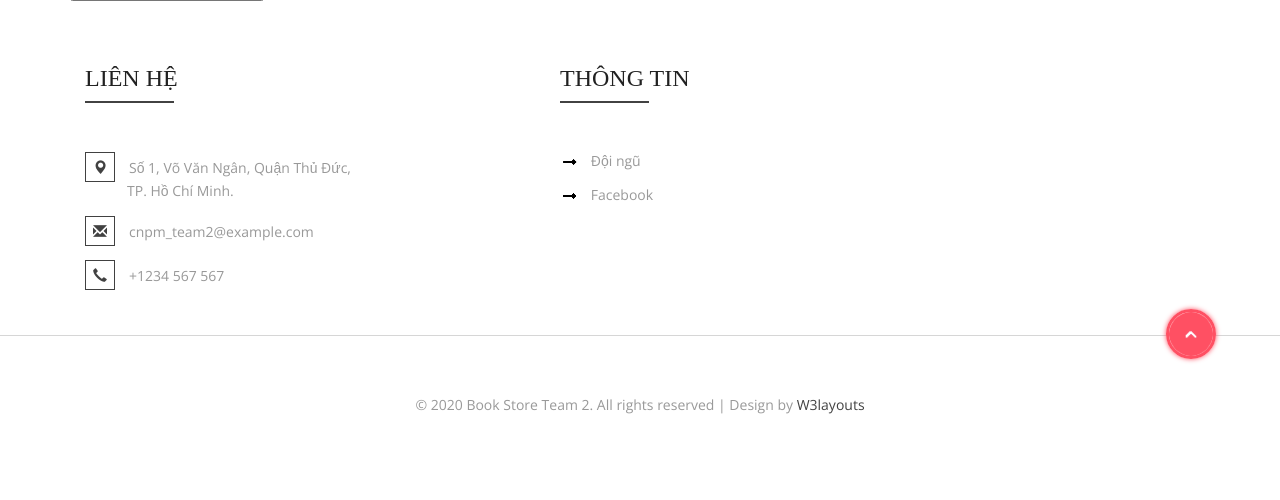
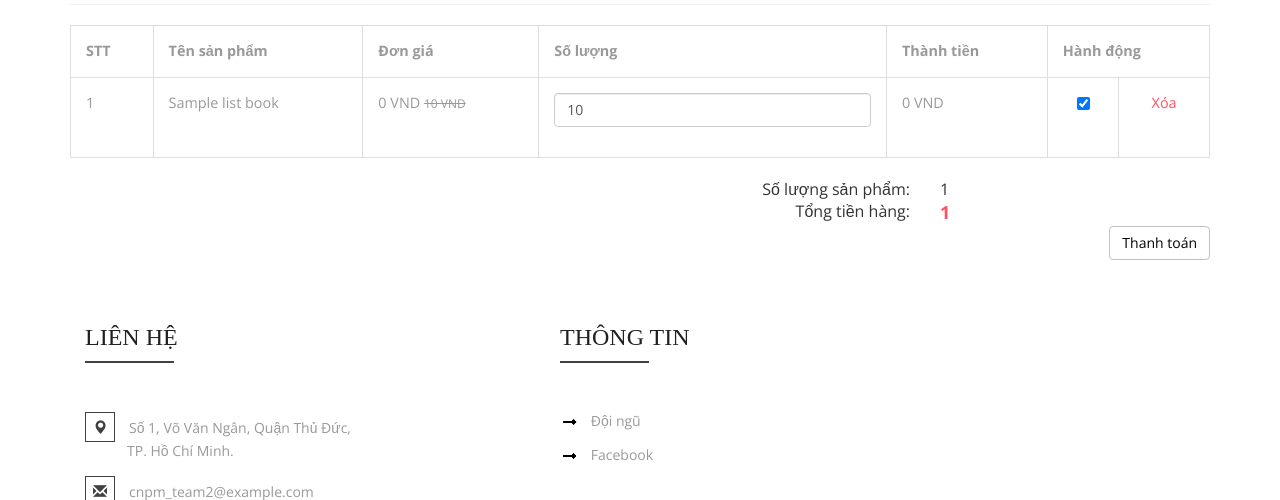
Before and after one commit to vhtiengiang177/BookStoreManagement_CNPM, a Flask app: template BookStore/templates/payment.html in a window 1280 px wide. Shown: the part 534-1034 px from the top of the page. Before the commit the page ends 948 px from the top, so only its background shows below. Run offline with Flask 2, Linux system fonts and the light colour scheme; tables that the repository leaves empty hold one stand-in row (values such as "Sample post"); the template is opened without the code that fills it: values that come from a table or form of the project are taken from there, most other values are stand-ins (such as "Sample title", 1, 10 or a date in 2020); some libraries are stand-ins or nearby versions; some web fonts are replaced.

Commit message:
trang gio hang

```diff
--- a/BookStore/main.py
+++ b/BookStore/main.py
@@ -380,6 +380,7 @@ def update_item(item_id):
                 item.quantity = int(data['quantity'])
                 db.session.commit()
                 total_quantity, total_amount = utils.cart_stats(current_user.id)
+                print(total_amount, total_quantity)
                 return jsonify(({
                     'code': 200,
                     'total_quantity': total_quantity,
--- /dev/null
+++ b/BookStore/static/css/payment.css
@@ -0,0 +1,25 @@
+.checkout-title{
+    font-size: 25px;
+    color: #ff5063;
+    font-family:'Times New Roman', Times, serif;
+    text-align: center;
+    margin-top: 10px;
+}
+
+.align-right-pay{
+    text-align: right;
+}
+
+.align-left-pay{
+    text-align: left;
+}
+
+.align-center-pay{
+    text-align: center;
+}
+
+.total-price{
+    color: #ff5063;
+    font-size: 18px;
+    font-weight: bold;
+}
--- a/BookStore/templates/payment.html
+++ b/BookStore/templates/payment.html
@@ -1,47 +1,49 @@
 {% extends 'base/base.html' %}
 
-
 {% block content %}
-<h1 class="text-center text-danger">TRANG THANH TOAN</h1>
-<div class="container">
-    <div class="alert alert-warning">
-        <h3>SO LUONG SAN PHAM: <span id="total_quantity">{{total_quantity}}</span></h3>
-        <h3>TONG TIEN: <span id="total_amount">{{total_amount}}</span> VND</h3>
-    </div>
-    <table class="table">
-        <tr>
-            <th>Tên</th>
-            <th>Giá gốc</th>
-            <th>Giá khuyến mãi</th>
-            <th>Số lượng</th>
-        </tr>
+<link href="{{url_for('static', filename='css/payment.css')}}" rel="stylesheet">
+    <!-- payment-->
+    <div class="container">
+        <div class="checkout-title">
+            <img src="../static/images/icon-shopping.png"/>
+            GIỎ HÀNG
+        </div>
+        <hr>
+        <table class="table table-bordered">
+            <tr>
+                <th>STT</th>
+                <th>Tên sản phẩm</th>
+                <th>Đơn giá</th>
+				<th>Số lượng</th>
+				<th>Thành tiền</th>
+                <th colspan="2">Hành động</th>
+            </tr>
         {% if id_cart != [] and list_item != [] %}
         {% for p in list_item %}
 
         <tr>
             {% for b in list_book %}
             {% if b.id == p.id_book %}
+            <td>1</td>
             <td>{{b.name}}</td>
             {% endif %}
             {% endfor %}
-            <td>{{p.price}}</td>
-            <td>{{p.discount}}</td>
+            <td><span>{{p.discount|int}} VND</span>&nbsp;<span style="text-decoration: line-through; font-size: 12px;">{{p.price}} VND</span></td>
             <td>
                 <div class="form-group">
-                    <input class="form-control" type="number" value="{{p.quantity}}" onchange="update_item(this, {{p.id}}   )" >
+                    <input class="form-control" type="number" value="{{p.quantity}}" onchange="update_item(this, {{p.id}})" >
                 </div>
             </td>
-            <td>
-                <div class="form-group">
+            <td>{{p.discount|int}} VND</td>
+            <td class="align-center-pay">
                     {% set check ='' %}
                     {% if p.would_buy == 1 %}
                     {% set check = 'checked' %}
                     {% endif %}
-                    <input class="form-control" type="checkbox" id="{{p.id}}" {{check}} onclick="check_would_buy({{p.id}})"/>
-                </div>
+                    <input type="checkbox" id="{{p.id}}" {{check}} onclick="check_would_buy({{p.id}})"/>
             </td>
-            <td>
-                <a href="javascript:;" onclick="del_item({{p.id}})">Xóa</a>
+            <td class="align-center-pay">
+                <a href="javascript:;" onclick="del_item({{p.id}})" style="color: #ff5063;">Xóa</a>
             </td>
         </tr>
         {% endfor %}
@@ -51,10 +53,18 @@
         </tr>
         {% endif %}
     </table>
+    <div class="col-sm-9">
+        <div class="align-right-pay">Số lượng sản phẩm: </div>
+        <div class="align-right-pay">Tổng tiền hàng: </div>
+    </div>
+    <div class="col-sm-3">
+        <div class="align-left-pay" id="total_quantity">{{total_quantity}}</div>
+        <div class="align-left-pay total-price" id="total_amount">{{total_amount}}</div>
+    </div>
 
-    <div>
+    <div style="display:flex; justify-content:flex-end; width:100%; padding:0;">
         <form action="{{url_for('confirm_pay')}}" method="post">
-            <input type="submit" value="Di qua trang thanh toan"/>
+            <input type="submit" value="Thanh toán" class="btn btn-primary">
         </form>
     </div>
 </div>
```
